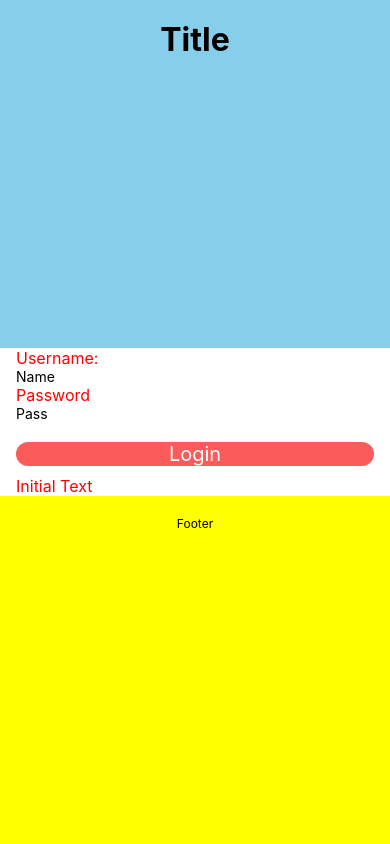
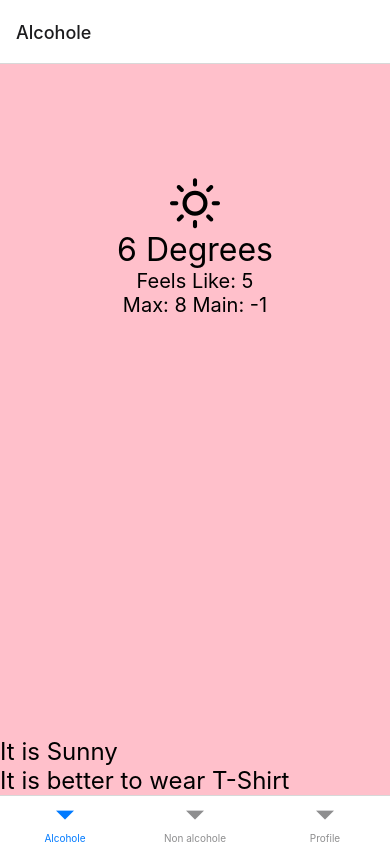
Before and after one commit to TemaDeveloper/reactnativetest, a React Native app: screen / in a window 390 px wide. Built offline with nearby package versions, Linux system fonts and the light colour scheme.

Commit message:
Something went wrong

```diff
--- a/App.tsx
+++ b/App.tsx
@@ -1,106 +1,30 @@
-import { StatusBar } from 'expo-status-bar';
-import React, { useState } from 'react';
-import { StyleSheet, Text, View, Button, TextInput, SafeAreaView, TouchableOpacity } from 'react-native';
+import React, {useState} from 'react';
+import CocktailsAlcForm from './src/contents/CocktailsAlc';
+import NonCocktailsAlcForm from './src/contents/NonCocktailsAlc';
+import ProfileForm from './src/contents/Profile';
+import { NavigationContainer } from '@react-navigation/native';
+import { createBottomTabNavigator } from '@react-navigation/bottom-tabs';
+import { ActivityIndicator, View } from 'react-native';
 
-const LoginForm = () => {
-  const [username, setUsername] = useState('');
-  const [password, setPassword] = useState('');
-  const [displayedText, setDisplyedText] = useState('Initial Text');
+const Tab = createBottomTabNavigator();
+const App = () => {
 
-  const handleLogin = () => {
-    //console.log('Logging in with username:', username, 'and password:', password);
-    setDisplyedText('You are loggining in as: ' + username +'\n with a password: ' + password);
-  };
-
+  const[loading, setLoading] = useState(true)
+  // if(loading){
+  //   return(
+  //     <View style = {{justifyContent: 'center', flex: 1}}>
+  //       <ActivityIndicator size={"large"} color={'blue'}/>
+  //     </View>
+  //   )
+  // }
   return (
-    <SafeAreaView style={styles.container}>
-      <StatusBar style="auto" />
-      <View style={styles.header}>
-
-        <Text style={styles.headerText}>Title</Text>
-
-      </View>
-
-      <View style={styles.innercontainer}>
-
-        <Text style={styles.contentText}>Username:</Text>
-
-        <TextInput
-          value={username}
-          onChangeText={setUsername}
-          placeholder = "Name"/>
-
-        <Text style={styles.contentText}>Password</Text>
-
-        <TextInput
-          value={password}
-          onChangeText={setPassword}
-          placeholder="Pass"/>
-
-        <TouchableOpacity style={styles.buttoncontent} onPress={handleLogin}>
-
-          <Text style={styles.buttontext}>Login</Text>
-
-        </TouchableOpacity>
-
-        <Text style={styles.contentText}>{displayedText}</Text>
-      </View>
-
-      <View style = {styles.footer}>
-        <Text style={styles.footerText}>Footer</Text>
-      </View>
-
-    </SafeAreaView>
+    <NavigationContainer>
+      <Tab.Navigator>
+        <Tab.Screen name={'Alcohole'} component={CocktailsAlcForm} />
+        <Tab.Screen name={'Non alcohole'} component={NonCocktailsAlcForm} />
+        <Tab.Screen name={'Profile'} component={ProfileForm}/>
+      </Tab.Navigator>
+    </NavigationContainer>
   );
 }
-  export default LoginForm;
-
-const styles = StyleSheet.create({
-  container: {
-    flex: 1,
-    width: '100%',
-    justifyContent: "space-between"
-  },
-
-  header:{
-    flex: 1,
-    width: '100%',
-    backgroundColor: "skyblue",
-    alignItems: "center",
-    padding: 20,
-  }, headerText: {
-    fontSize: 32,
-    fontWeight: 'bold',
-  },
-  innercontainer:{
-    paddingHorizontal: 16,
-    alignContent: "center",
-  },
-  contentText: {
-    fontSize: 16,
-    color: 'red',
-  },
-
-  footer: {
-    flex: 1,
-    width: '100%',
-    padding: 20,
-    backgroundColor: "yellow",
-    alignItems: "center",
-  },
-  footerText: {
-    fontSize: 12,
-  },
-  buttoncontent: {
-    marginTop: 20,
-    marginBottom: 10,
-    borderRadius: 25,
-    backgroundColor: '#fb5b5a',
-  },
-  buttontext: {
-    color: 'white',
-    alignSelf: "center",
-    fontSize: 20,
-  },
-
-});
+export default App;
--- a/app.json
+++ b/app.json
@@ -15,7 +15,8 @@
       "**/*"
     ],
     "ios": {
-      "supportsTablet": true
+      "supportsTablet": true,
+      "bundleIdentifier": "com.example.reactnativetest"
     },
     "android": {
       "adaptiveIcon": {
--- a/babel.config.js
+++ b/babel.config.js
@@ -2,6 +2,6 @@ module.exports = function(api) {
   api.cache(true);
   return {
     presets: ['babel-preset-expo'],
-    plugins: ['nativewind/babel'],
+    plugins: ['nativewind/babel', 'module:react-native-dotenv'],
   };
 };
--- a/package.json
+++ b/package.json
@@ -12,12 +12,17 @@
     "dev:tailwind": "concurrently \"tailwindcss --input input.css --output tailwind.css --no-autoprefixer --watch\" \"tailwind-rn --watch\""
   },
   "dependencies": {
+    "@react-native-community/cli": "^12.3.5",
+    "@react-navigation/bottom-tabs": "^6.5.12",
+    "@react-navigation/stack": "^6.3.21",
     "@types/react": "~18.2.45",
     "expo": "~50.0.6",
     "expo-status-bar": "~1.11.1",
     "nativewind": "^2.0.11",
     "react": "18.2.0",
     "react-native": "0.73.4",
+    "react-native-safe-area-context": "4.8.2",
+    "react-native-screens": "~3.29.0",
     "tailwind-rn": "^4.2.0",
     "typescript": "^5.3.0"
   },
@@ -25,6 +30,7 @@
     "@babel/core": "^7.20.0",
     "concurrently": "^8.2.2",
     "postcss": "^8.4.35",
+    "react-native-dotenv": "^3.4.10",
     "tailwindcss": "^3.3.2"
   },
   "private": true
--- /dev/null
+++ b/src/contents/CocktailsAlc.tsx
@@ -0,0 +1,39 @@
+import { StatusBar } from 'expo-status-bar';
+import React from 'react';
+import { StyleSheet, Text, View, TextInput, SafeAreaView, TouchableOpacity } from 'react-native';
+import { Feather } from '@expo/vector-icons'
+
+const CocktailsAlcForm = ({ navigation }) => {
+
+  return (
+    <SafeAreaView style={styles.container}>
+      <StatusBar style="auto" />
+        <View style={{flex: 1, justifyContent: 'center'}}>
+          <Feather name="sun" size = {50} color = "black" style={{alignSelf: 'center'}}/>
+          <Text style={{fontSize: 32, textAlign: 'center'}}>6 Degrees</Text>
+        <Text style = {{fontSize: 20, textAlign: 'center'}}>Feels Like: 5</Text>
+        <View style= {{flexDirection: 'row', justifyContent: 'center'}}>
+          <Text style = {{fontSize: 20}}>Max: 8</Text>
+          <Text style = {{fontSize: 20}}> Main: -1</Text>
+        </View>
+
+        </View>
+        <View style = {{flex: 1, justifyContent: 'flex-end', alignItems: 'flex-start'}}>
+          <Text style={{fontSize: 24}}>It is Sunny{"\n"}It is better to wear T-Shirt</Text>
+        </View>
+
+    </SafeAreaView>
+  );
+}
+export default CocktailsAlcForm;
+
+const styles = StyleSheet.create({
+  container: {
+    flex: 1,
+    width: '100%',
+    backgroundColor: 'pink',
+    alignContent: 'center',
+    justifyContent: "center"
+  }
+
+});
--- /dev/null
+++ b/src/contents/NonCocktailsAlc.tsx
@@ -0,0 +1,56 @@
+import { StatusBar } from 'expo-status-bar';
+import React from 'react';
+import { View, StyleSheet, Text, FlatList } from 'react-native';
+import ListItem from './components/ListItem';
+
+
+const NonCocktailsAlcForm = (cocktailsData) => {
+const renderItem = ({item}) => (
+  <ListItem
+    type = {item.cocktails[0].main}
+    strDrink = {item.strDrink}
+  />
+)
+
+const DATA = [
+  {
+    strDrink: "Cocktail 1",
+    type: "Nonalchoholic"
+  },
+  {
+    strDrink: "Cocktail 2",
+    type: "Nonalchoholic"
+  },
+  {
+    strDrink: "Cocktail 1",
+    type: "Nonalchoholic"
+  }
+];
+
+return (
+
+    <View style = {styles.container}>
+
+        <FlatList
+          data = {DATA}
+          renderItem={renderItem}
+          keyExtractor={(item) => item.strDrink}/>
+
+    </View>
+
+);
+
+}
+
+export default NonCocktailsAlcForm;
+
+const styles = StyleSheet.create({
+    container: {
+      flex: 1,
+    },
+    contentText: {
+        fontSize: 16,
+        color: 'red',
+        marginTop: 20
+      },
+});
--- /dev/null
+++ b/src/contents/Profile.tsx
@@ -0,0 +1,21 @@
+import React from 'react'
+import { StyleSheet, View, Text } from 'react-native'
+
+const ProfileForm = () => {
+
+
+    return(
+        <View>
+            <Text>City</Text>
+        </View>
+    )
+
+
+    const styles = StyleSheet.create({
+
+
+
+    });
+
+}
+export default ProfileForm;
--- /dev/null
+++ b/src/contents/api/getCocktailsData.tsx
@@ -0,0 +1,26 @@
+import React, { useState, useEffect } from 'react'
+import { COCKTAIL_API_KEY } from '@env'
+
+export const getCocktailsData = () => {
+
+    const [cocktails, setCocktails] = useState([])
+
+    const fetchCocktails = async () => {
+
+          const res = await fetch(
+            COCKTAIL_API_KEY
+          )
+          const data = await res.json()
+          setCocktails(data)
+
+      }
+
+
+useEffect(() => {
+    ;(async () => {
+        await fetchCocktails()
+    }
+
+)})
+return [cocktails]
+}
--- /dev/null
+++ b/src/contents/components/ListItem.tsx
@@ -0,0 +1,42 @@
+import React from 'react'
+import {View, Text, StyleSheet} from 'react-native'
+import { MaterialIcons } from '@expo/vector-icons';
+import { cocktailType } from '../utilities/cocktailType'
+
+const ListItem = (props) => {
+
+    const {strDrink, strDrinkThumb, idDrink, type} = props
+    const {item, title} = styles
+
+    return(
+        <View style = {item}>
+
+            <MaterialIcons name={cocktailType[type]?.icon} size={50} color={'white'}/>
+            <View>
+                <Text style={title}>{strDrink}{"\n"}{idDrink}</Text>
+            </View>
+
+        </View>
+    );
+
+}
+
+const styles = StyleSheet.create({
+
+    item: {
+        padding: 20,
+        marginVertical: 8,
+        marginHorizontal: 16,
+        justifyContent: 'space-around',
+        alignItems: 'center',
+        borderWidth: 5,
+        backgroundColor: 'indianred'
+    },
+
+    title:{
+        fontSize: 20,
+        color: 'white'
+    }
+
+})
+export default ListItem;
--- /dev/null
+++ b/src/contents/utilities/cocktailType.tsx
@@ -0,0 +1,8 @@
+export const cocktailType = {
+    Alchoholic: {
+        icon: 'local-drink'
+    },
+    NonAlcoholic: {
+        icon: 'no-drinks'
+    }
+}
```
Also changed, not shown: 24 other files (tests, documents, lock files or other folders).
